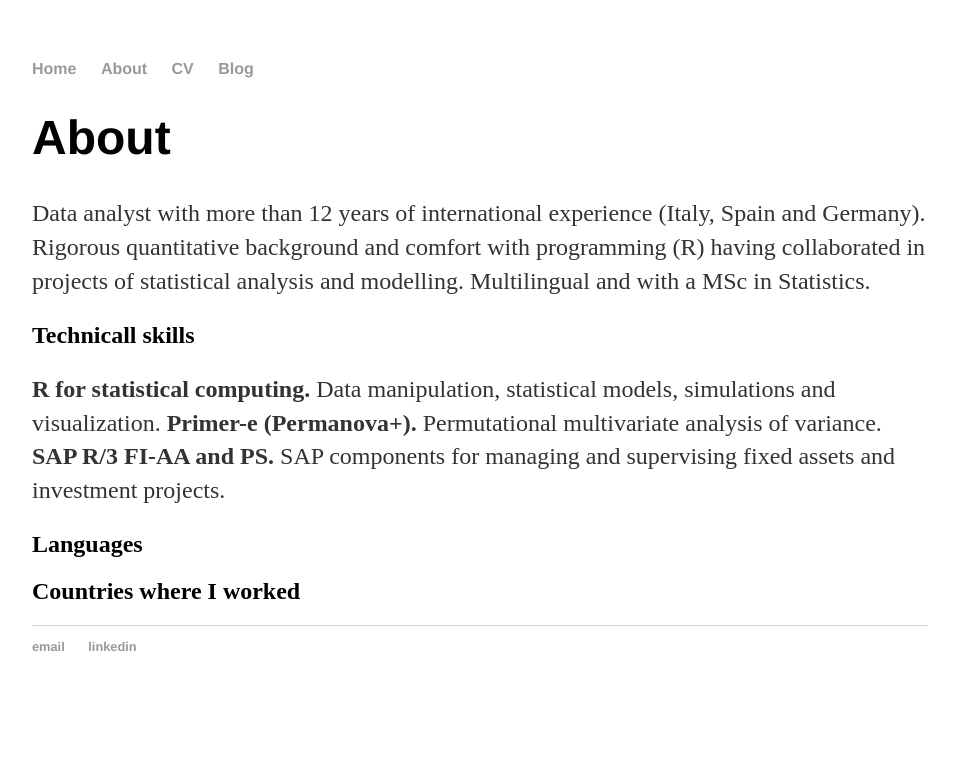
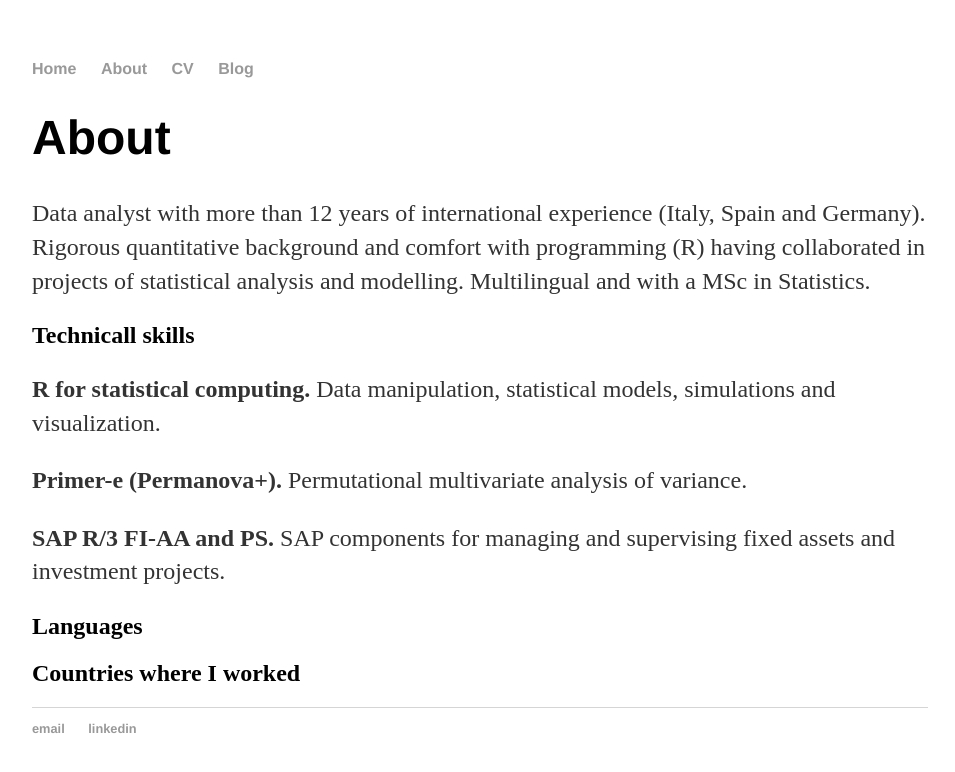
Before and after one commit to ltnoce/ltnoce.github.io, a Jekyll site: the page built from about/index.html, in a window 1280 px wide. Shown: the top 772 px of the page, without its empty margins (160-1115 px from the left). Built offline with Jekyll 4.4.1, drawn with Linux system fonts in a browser that asks for light colours.

```diff
--- a/about/index.html
+++ b/about/index.html
@@ -5,13 +5,15 @@ title: About Lucas Noce
 
 		<div class="about">
 			<h1>About</h1>
-			<p>Data analyst with more than 12 years of international experience (Italy, Spain and Germany). Rigorous quantitative background and comfort with programming (R) having collaborated in projects of statistical analysis and modelling. Multilingual and with a MSc in Statistics.</p>
+			<p>Data analyst with more than 12 years of international experience (Italy, Spain and Germany). Rigorous quantitative background
+				and comfort with programming (R) having collaborated in projects of statistical analysis and modelling. Multilingual
+				and with a MSc in Statistics.</p>
 
 			<h2>Technicall skills</h2>
 
-			<p><strong>R for statistical computing.</strong> Data manipulation, statistical models, simulations and visualization.
-		        <strong>Primer-e (Permanova+).</strong> Permutational multivariate analysis of variance.
-			<strong>SAP R/3 FI-AA and PS.</strong> SAP components for managing and supervising fixed assets and investment projects.
+			<p><strong>R for statistical computing.</strong> Data manipulation, statistical models, simulations and visualization.</p>
+		        <p><strong>Primer-e (Permanova+).</strong> Permutational multivariate analysis of variance.</p>
+			<p><strong>SAP R/3 FI-AA and PS.</strong> SAP components for managing and supervising fixed assets and investment projects.</p>
 
 			<h2>Languages</h2>
 			<h2>Countries where I worked</h2>
```
